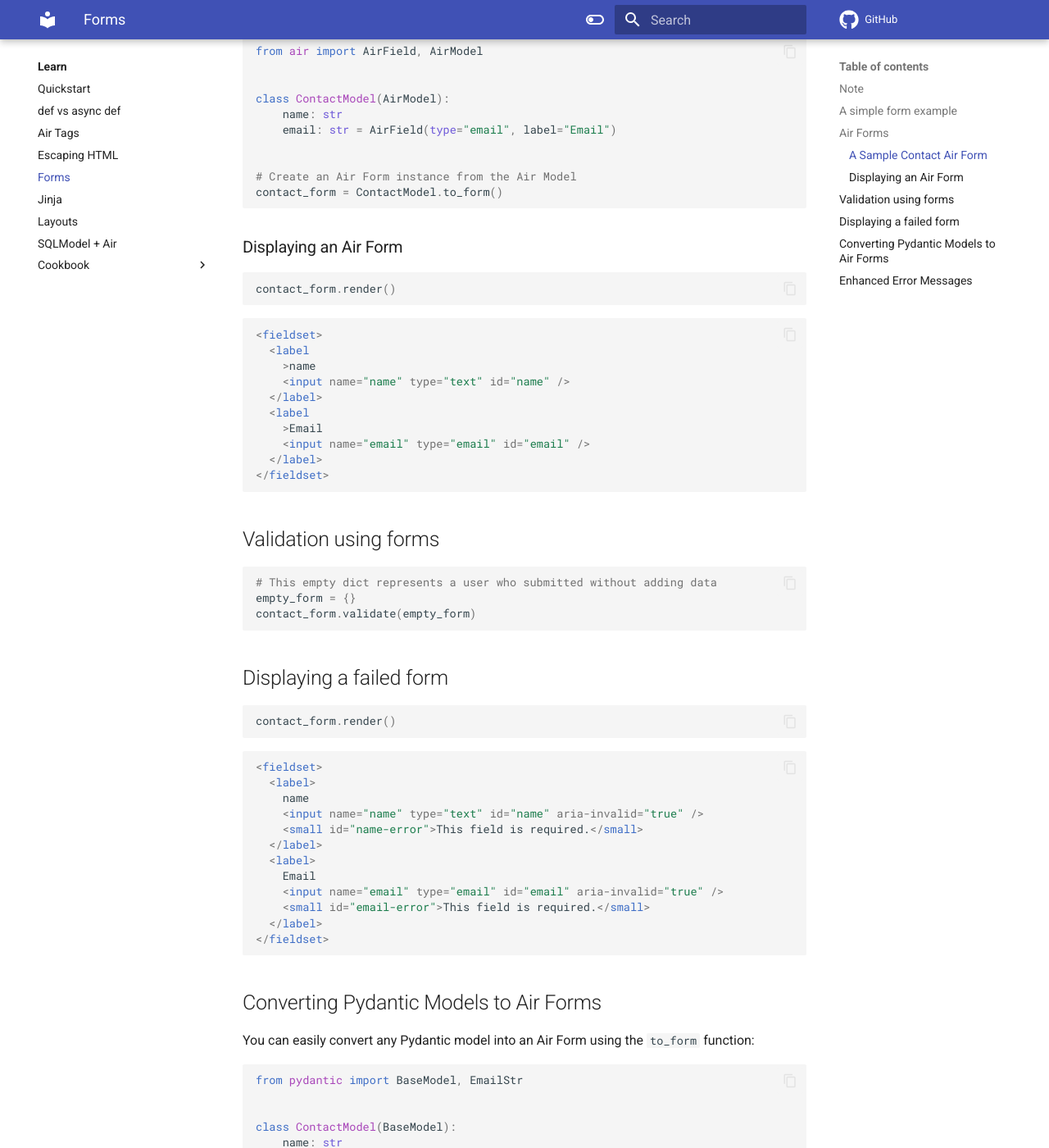
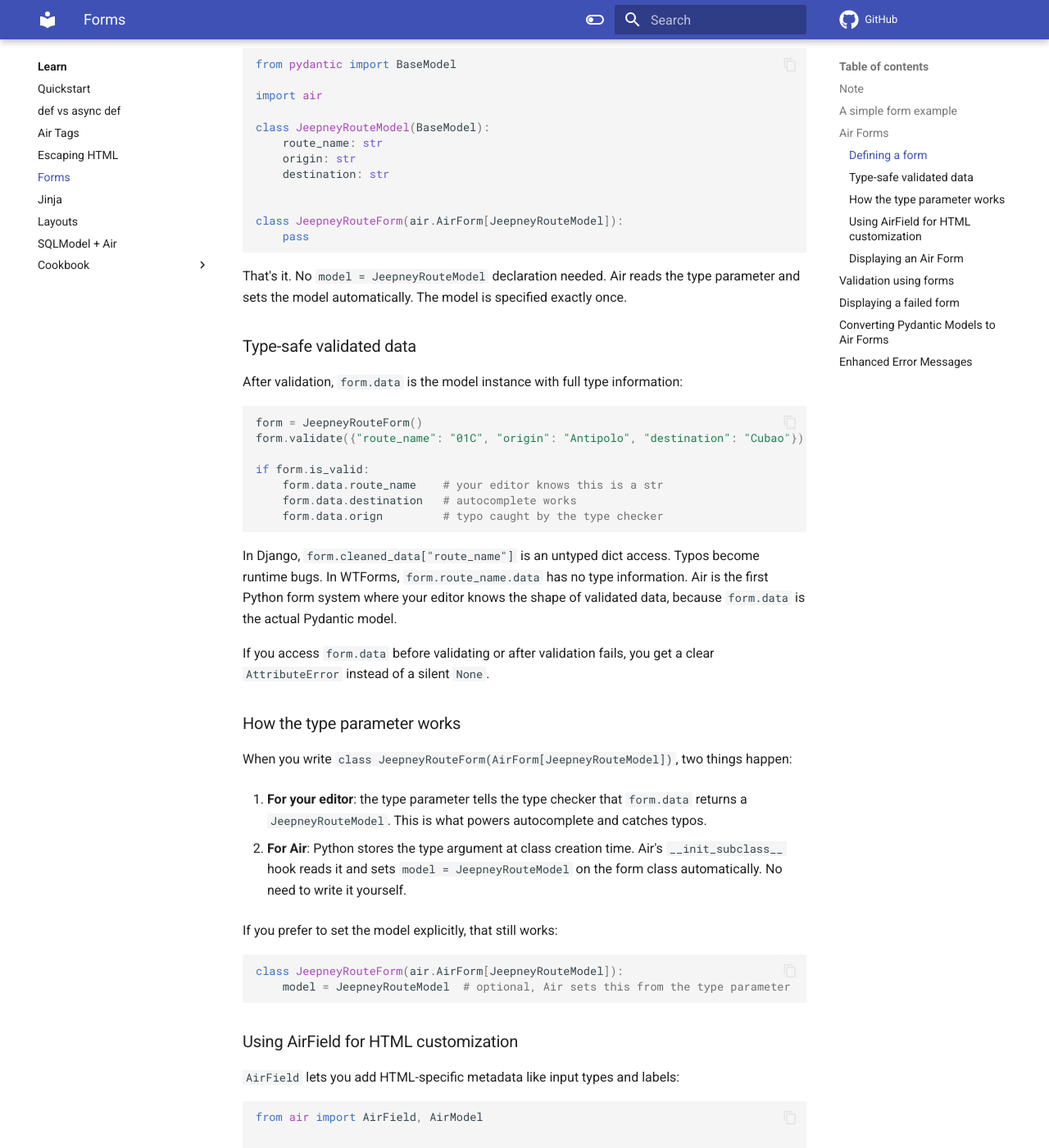
Before and after one commit to feldroy/air, an MkDocs documentation site: the page built from docs/learn/forms.md, in a window 1280 px wide and 1400 px high, scrolled down 1456 px. Shown: the whole window at 82% size. Built offline with MkDocs 1.6.1 and Material for MkDocs 9.7.7, drawn with Linux system fonts in a browser that asks for light colours; comment, search, counter and statistics services are not loaded; some of the changed text lies outside the part shown.

Commit message:
Bring type-safe validated data to AirForm
AirForm is now generic over the model type. Users write
AirForm[MyModel] and get typed form.data after validation,
with full autocomplete and typo detection in their editor.

Key design decisions:

- __init_subclass__ reads the type parameter at class creation
  time and sets the model automatically, so AirForm[MyModel]
  is the only declaration needed (no separate model = MyModel).
  Explicit model assignment in the class body still takes
  priority.

- form.data is a property returning M, not M | None. Accessing
  it before validation or after failed validation raises
  AttributeError with a clear message. This avoids forcing users
  to narrow with assert or is-not-None checks after every
  is_valid guard.

- to_form() and AirModel.to_form() carry the generic parameter
  through, so the factory path is also type-safe.

When data changed from Any to M, ty immediately found 18 type
errors across the example files that had been invisible before.
The docs now explain what the type parameter does, how the
auto-extraction works, and how this compares to Django and
WTForms.

````diff
--- a/docs/learn/forms.md
+++ b/docs/learn/forms.md
@@ -51,9 +51,65 @@ async def add(request: air.Request):
 
 ## Air Forms
 
-Air Forms are powered by Air Models, which inherit directly from `pydantic.BaseModel`. That includes both their display and validation of data. If you have any experience with Pydantic, that will go a long way towards helping your understanding of Air Forms.
+Air Forms are powered by Pydantic models. You define your data model once, and the form inherits its validation rules, field types, and constraints automatically.
 
-### A Sample Contact Air Form
+### Defining a form
+
+Pass your model as a type parameter to `AirForm`:
+
+```python
+from pydantic import BaseModel
+
+import air
+
+class JeepneyRouteModel(BaseModel):
+    route_name: str
+    origin: str
+    destination: str
+
+
+class JeepneyRouteForm(air.AirForm[JeepneyRouteModel]):
+    pass
+```
+
+That's it. No `model = JeepneyRouteModel` declaration needed. Air reads the type parameter and sets the model automatically. The model is specified exactly once.
+
+### Type-safe validated data
+
+After validation, `form.data` is the model instance with full type information:
+
+```python
+form = JeepneyRouteForm()
+form.validate({"route_name": "01C", "origin": "Antipolo", "destination": "Cubao"})
+
+if form.is_valid:
+    form.data.route_name    # your editor knows this is a str
+    form.data.destination   # autocomplete works
+    form.data.orign         # typo caught by the type checker
+```
+
+In Django, `form.cleaned_data["route_name"]` is an untyped dict access. Typos become runtime bugs. In WTForms, `form.route_name.data` has no type information. Air is the first Python form system where your editor knows the shape of validated data, because `form.data` is the actual Pydantic model.
+
+If you access `form.data` before validating or after validation fails, you get a clear `AttributeError` instead of a silent `None`.
+
+### How the type parameter works
+
+When you write `class JeepneyRouteForm(AirForm[JeepneyRouteModel])`, two things happen:
+
+1. **For your editor**: the type parameter tells the type checker that `form.data` returns a `JeepneyRouteModel`. This is what powers autocomplete and catches typos.
+
+2. **For Air**: Python stores the type argument at class creation time. Air's `__init_subclass__` hook reads it and sets `model = JeepneyRouteModel` on the form class automatically. No need to write it yourself.
+
+If you prefer to set the model explicitly, that still works:
+
+```python
+class JeepneyRouteForm(air.AirForm[JeepneyRouteModel]):
+    model = JeepneyRouteModel  # optional, Air sets this from the type parameter
+```
+
+### Using AirField for HTML customization
+
+`AirField` lets you add HTML-specific metadata like input types and labels:
 
 ```python
 from air import AirField, AirModel
@@ -64,7 +120,6 @@ class ContactModel(AirModel):
     email: str = AirField(type="email", label="Email")
 
 
-# Create an Air Form instance from the Air Model
 contact_form = ContactModel.to_form()
 ```
 
@@ -118,7 +173,7 @@ contact_form.render()
 
 ## Converting Pydantic Models to Air Forms
 
-You can easily convert any Pydantic model into an Air Form using the `to_form` function:
+You can convert any Pydantic model into an Air Form using the `to_form` function:
 
 ```python
 from pydantic import BaseModel, EmailStr
@@ -129,10 +184,10 @@ class ContactModel(BaseModel):
     email: EmailStr
 
 
-ContactForm = air.to_form(ContactModel)
+contact_form = air.to_form(ContactModel)
+```
 
-contact_form = ContactForm()
-```
+The returned form carries the generic type parameter, so `contact_form.data` is typed as `ContactModel` after validation.
 
 ## Enhanced Error Messages
 
````
Also changed, not shown: 3 other files.
